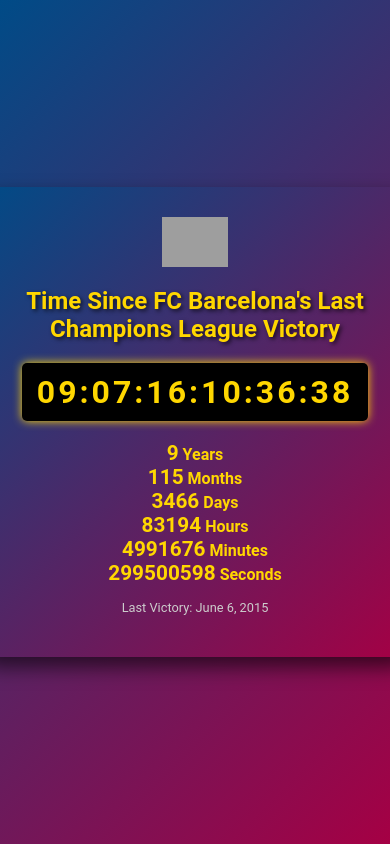
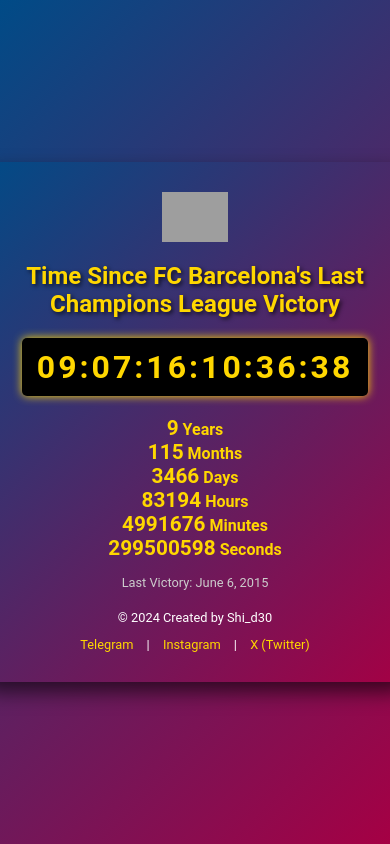
Before and after one commit to Shidomohd2/Time-Since-FC-Barcelona-s-Last-Champions-League-Victory, a plain HTML site: page index.html in a window 390 px wide. Drawn offline with Linux system fonts and the light colour scheme; grey boxes are pictures that could not be loaded.

Commit message:
Update index.html

```diff
--- a/index.html
+++ b/index.html
@@ -103,6 +103,18 @@
             color: #cccccc;
         }
 
+        .footer {
+            margin-top: 20px;
+            font-size: 0.9rem;
+            color: #ffffff;
+        }
+
+        .social-links a {
+            color: #FFD700;
+            text-decoration: none;
+            margin: 0 10px;
+        }
+
         @media (max-width: 768px) {
             h1 {
                 font-size: 1.5rem;
@@ -120,15 +132,12 @@
             .counter {
                 font-size: 1rem;
             }
+
+            .footer {
+                font-size: 0.8rem;
+            }
         }
     </style>
-    <!-- Google Tag Manager -->
-<script>(function(w,d,s,l,i){w[l]=w[l]||[];w[l].push({'gtm.start':
-new Date().getTime(),event:'gtm.js'});var f=d.getElementsByTagName(s)[0],
-j=d.createElement(s),dl=l!='dataLayer'?'&l='+l:'';j.async=true;j.src=
-'https://www.googletagmanager.com/gtm.js?id='+i+dl;f.parentNode.insertBefore(j,f);
-})(window,document,'script','dataLayer','GTM-5568P3S3');</script>
-<!-- End Google Tag Manager -->
 </head>
 
 <body>
@@ -158,6 +167,16 @@ j=d.createElement(s),dl=l!='dataLayer'?'&l='+l:'';j.async=true;j.src=
         </div>
 
         <p class="small">Last Victory: June 6, 2015</p>
+
+        <!-- Footer -->
+        <div class="footer">
+            <p>&copy; 2024 Created by Shi_d30</p>
+            <div class="social-links">
+                <a href="https://telegram.me/shi_d30" target="_blank">Telegram</a> |
+                <a href="https://instagram.com/shi_d30" target="_blank">Instagram</a> |
+                <a href="https://x.com/shi_d30" target="_blank">X (Twitter)</a>
+            </div>
+        </div>
     </div>
 
     <script>
@@ -190,21 +209,11 @@ j=d.createElement(s),dl=l!='dataLayer'?'&l='+l:'';j.async=true;j.src=
             const digitalHours = (hours % 24).toString().padStart(2, '0');
             const digitalMinutes = (minutes % 60).toString().padStart(2, '0');
             const digitalSeconds = (seconds % 60).toString().padStart(2, '0');
-
-            document.getElementById('digital-counter').textContent =
-                `${digitalYears}:${digitalMonths}:${digitalDays}:${digitalHours}:${digitalMinutes}:${digitalSeconds}`;
+            document.getElementById('digital-counter').textContent = `${digitalYears}:${digitalMonths}:${digitalDays}:${digitalHours}:${digitalMinutes}:${digitalSeconds}`;
         }
 
-        // Update the counters every second
         setInterval(updateCounters, 1000);
-
-        // Initialize the counters immediately
-        updateCounters();
     </script>
-    <!-- Google Tag Manager (noscript) -->
-<noscript><iframe src="https://www.googletagmanager.com/ns.html?id=GTM-5568P3S3"
-height="0" width="0" style="display:none;visibility:hidden"></iframe></noscript>
-<!-- End Google Tag Manager (noscript) -->
 </body>
 
 </html>
```
